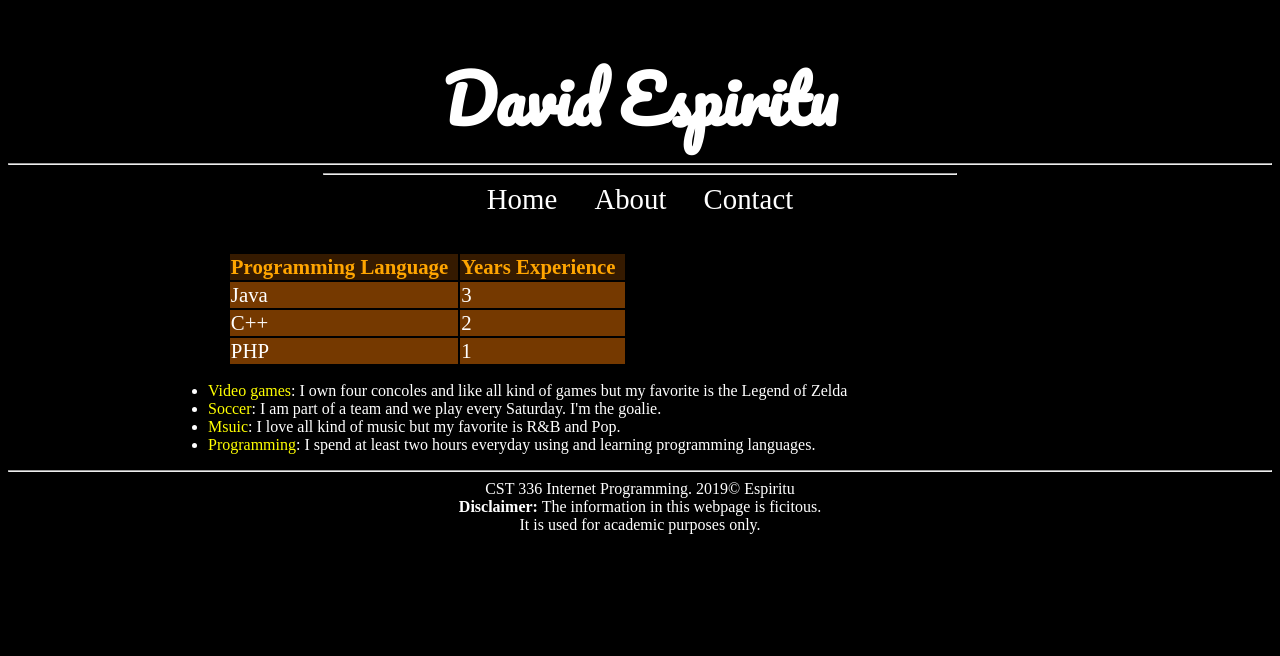
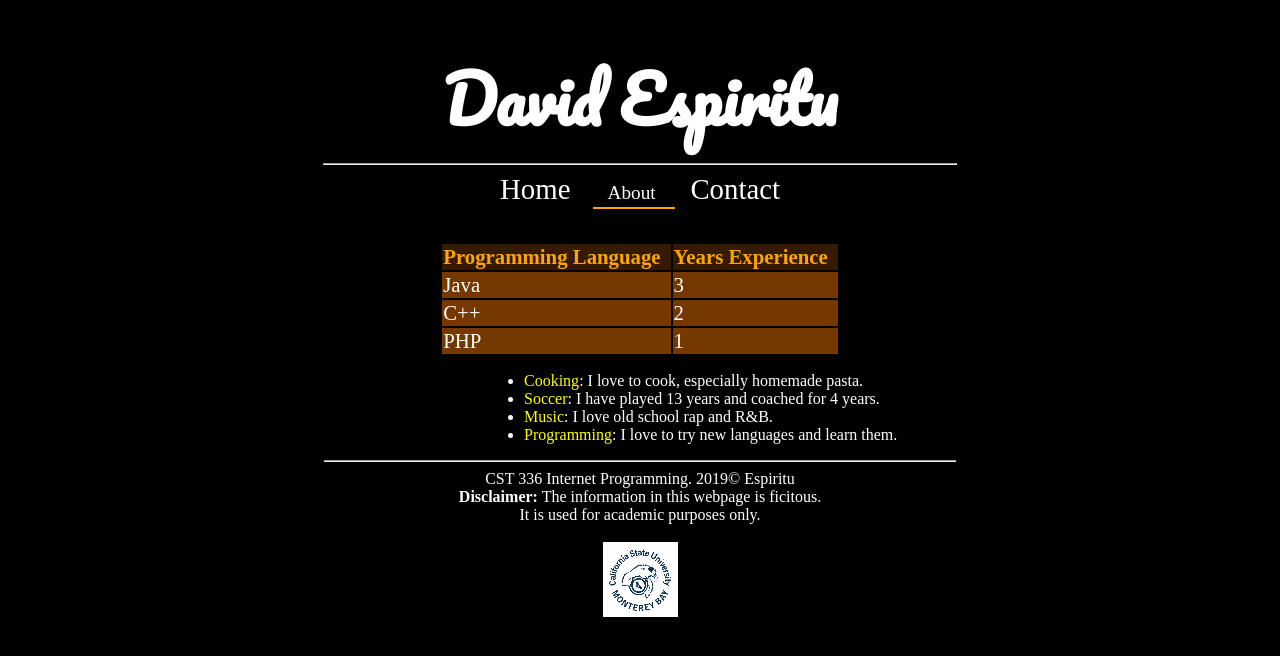
Before and after one commit to espiritu324/cst336, a PHP site: page /labs/lab1/about.html in a window 1280 px wide. Shown: the top 656 px of the page. Run offline with PHP 8.4, Linux system fonts and the light colour scheme.

Commit message:
adding files

```diff
--- a/labs/lab1/about.html
+++ b/labs/lab1/about.html
@@ -30,17 +30,18 @@
 
         </header>
 
-        <hr width "50%">
+
         <nav>
             <hr width="50%" />
             <a href ="index.html"> Home </a>
-            <a href ="about.html"> About </a>
+            <a href ="about.html" id="current"> About </a>
             <a href ="contact.html"> Contact </a>
         </nav>
 
         <br /><br />
 
         <div id="content">
+
 
             <table>
                 <tr id="table-header">
@@ -61,11 +62,12 @@
                 </tr>
             </table>
 
+
             <ul>
-                <li><span class="hobby">Video games</span>: I own four concoles and like all kind of games but my favorite is the Legend of Zelda</li>
-                <li><span class="hobby">Soccer</span>: I am part of a team and we play every Saturday. I'm the goalie.</li>
-                <li><span class="hobby">Msuic</span>: I love all kind of music but my favorite is R&B and Pop.</li>
-                <li><span class="hobby">Programming</span>: I spend at least two hours everyday using and learning programming languages.</li>
+                <li><span class="hobby">Cooking</span>:  I love to cook, especially homemade pasta.</li>
+                <li><span class="hobby">Soccer</span>: I have played 13 years and coached for 4 years.</li>
+                <li><span class="hobby">Music</span>: I love old school rap and R&B.</li>
+                <li><span class="hobby">Programming</span>: I love to try new languages and learn them.</li>
             </ul>
 
         </div>
@@ -80,6 +82,10 @@
             <strong>Disclaimer:</strong> The information in this webpage
             is ficitous. <br />
             It is used for academic purposes only.
+            <br><br/>
+            <div id="logo">
+             <img src="../../img/Round-CSUMB-logo.png"/>
+             <div/>
 
         </footer>
         <!-- closing footer -->
--- a/labs/lab1/css/styles.css
+++ b/labs/lab1/css/styles.css
@@ -9,13 +9,18 @@ nav a{
     text-decoration: none;
     color: white;
 }
-nav:hover{
+
+main{
+    width:50%;
+    margin:0 auto; /*centers a section*/
+}
+nav:hover, #current{
 
     border-bottom:2px orange solid;
-    font-size: 2em;
+    font-size: 1.2em;
     transition: .9s;
 }
-figure, div{
+figure{
     float:left;
 }
 #me, #welcomeText {
@@ -28,7 +33,7 @@ header, main, nav, footer {
     text-align: center;
 }
 table{
-    margin: 0px auto;
+    margin:0px auto;
 }
 td{
     padding-right: 10px;
@@ -55,3 +60,18 @@ h1 {
     font-size: 4em;
     margin-bottom: 0px;
 }
+#logo{
+
+    margin-left: auto;
+    margin-right: auto;
+
+}
+
+footer{
+    width:50%;
+    margin:0 auto; /*centers a section*/
+}
+#content{
+    width:50%;
+    margin:0 auto;
+}
```
Also changed, not shown: labs/lab1/contact.html (+6 -2 lines), labs/lab1/index.html (+9 -8 lines).
